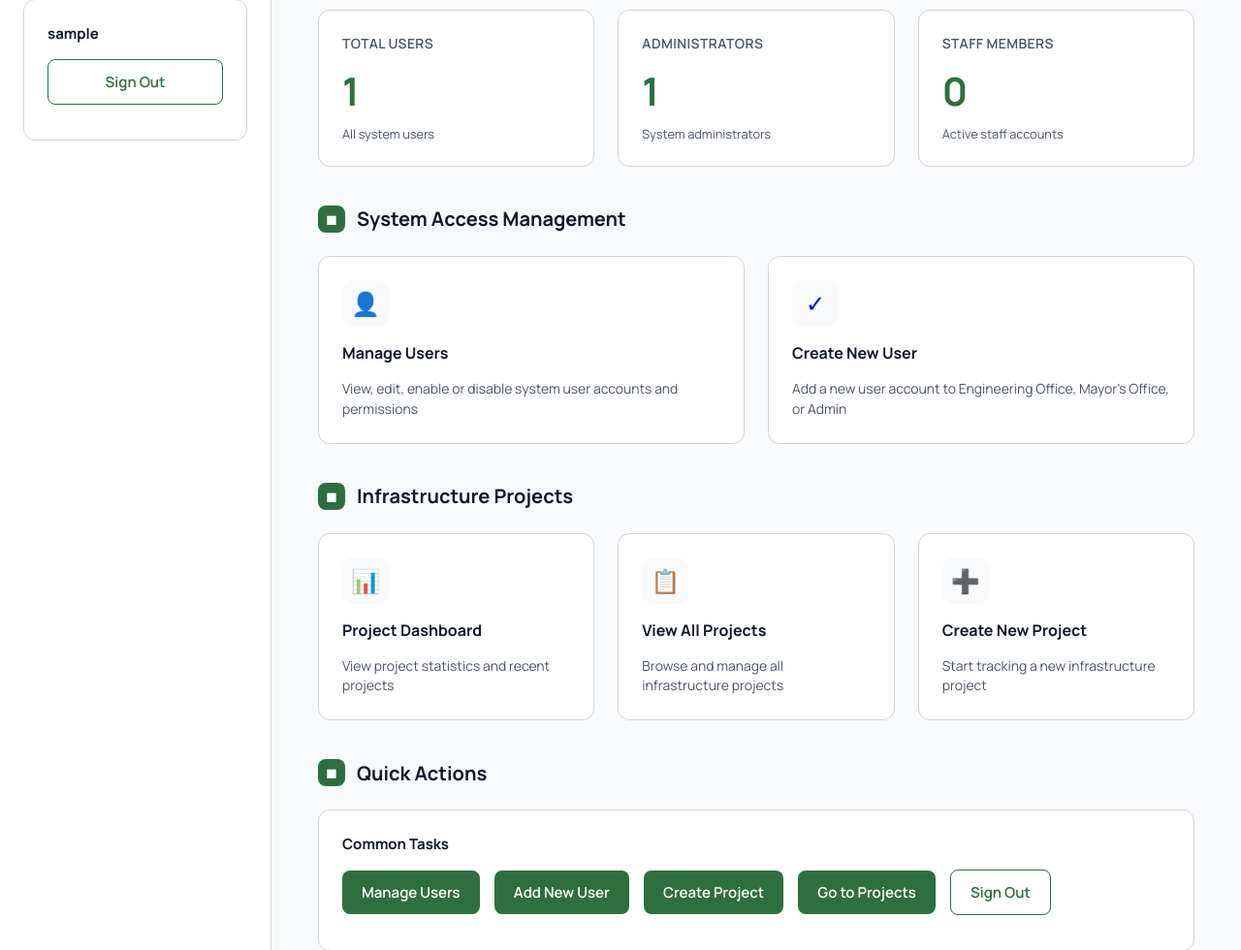
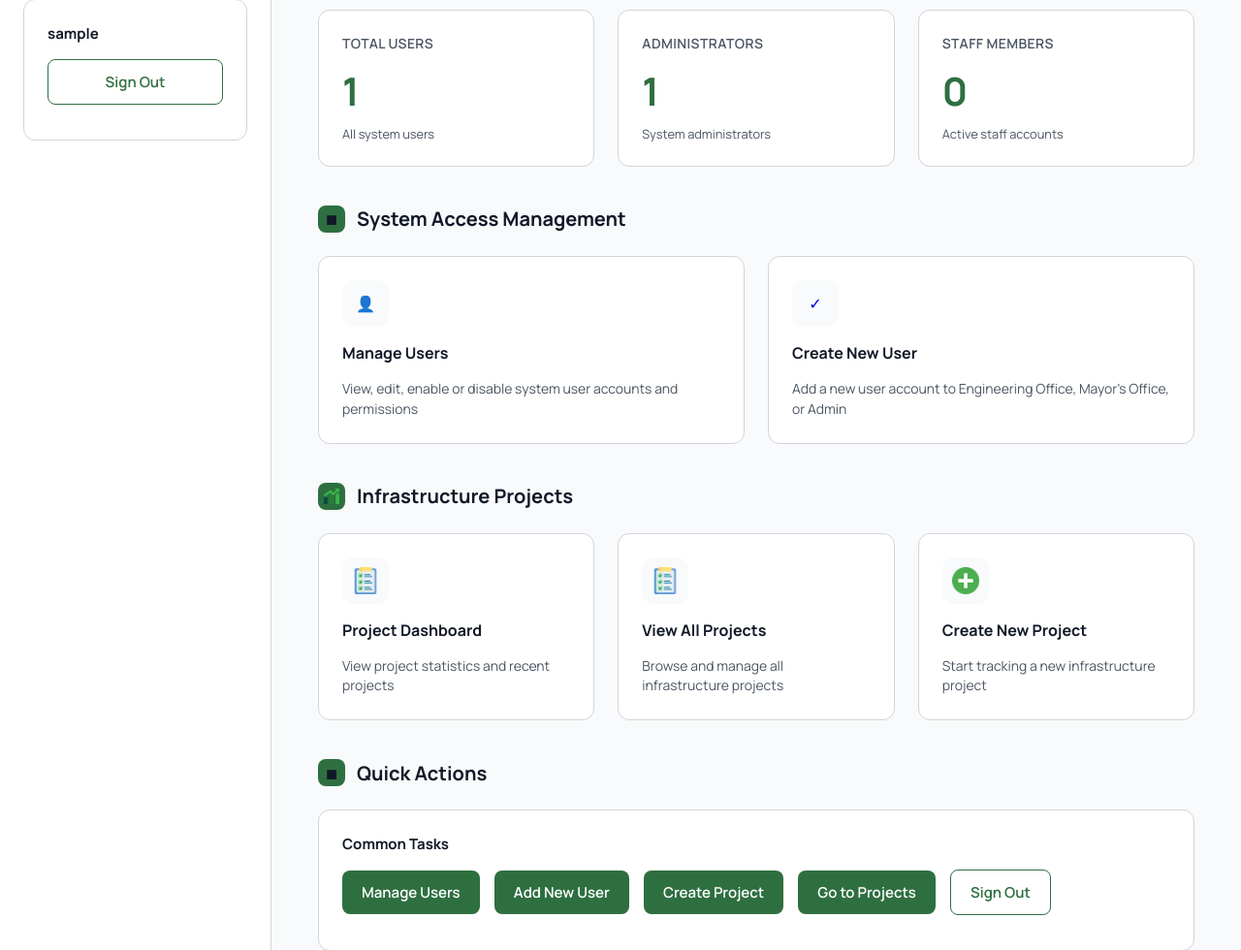
Before and after one commit to AboloftZeke/Gabaldon-Municipality-Project-Tracker, a Django app: page /admin-dashboard/ in a window 1280 px wide. Shown: the part 441-1421 px from the top of the page at 97% size. Run offline with Django 5.2, Linux system fonts and the light colour scheme; the visitor is signed in with stand-in values (Sample User, id 1); data comes from the database, SQL or seed files in the repository.

Commit message:
changed infrastructure emojis to icon

```diff
--- a/templates/core/admin_dashboard.html
+++ b/templates/core/admin_dashboard.html
@@ -301,8 +301,13 @@
         display: flex;
         align-items: center;
         justify-content: center;
-        color: var(--white);
-        font-size: 1.2rem;
+    }
+
+    .section-icon img {
+        width: 16px;
+        height: 16px;
+        object-fit: contain;
+        display: block;
     }
 
     .action-grid {
@@ -336,7 +341,13 @@
         display: flex;
         align-items: center;
         justify-content: center;
-        font-size: 1.5rem;
+    }
+
+    .action-card-icon img {
+        width: 28px;
+        height: 28px;
+        object-fit: contain;
+        display: block;
     }
 
     .action-card-title {
@@ -586,20 +597,20 @@
     <!-- Infrastructure Projects Section for Engineering Users -->
     {% if user.profile.department == 'engineer' %}
     <div class="dashboard-section">
-        <h3><span class="section-icon">■</span>Infrastructure Projects</h3>
+        <h3><span class="section-icon"><img src="{% static 'images/infra-icon.png' %}" alt="Infrastructure"></span>Infrastructure Projects</h3>
         <div class="action-grid">
             <a href="{% url 'project_dashboard' %}" class="action-card">
-                <div class="action-card-icon">📊</div>
+                <div class="action-card-icon"><img src="{% static 'images/project-icon.png' %}" alt="Project dashboard"></div>
                 <div class="action-card-title">Project Dashboard</div>
                 <div class="action-card-desc">View project statistics and recent projects</div>
             </a>
             <a href="{% url 'project_list' %}" class="action-card">
-                <div class="action-card-icon">📋</div>
+                <div class="action-card-icon"><img src="{% static 'images/project-icon.png' %}" alt="All projects"></div>
                 <div class="action-card-title">View All Projects</div>
                 <div class="action-card-desc">Browse and manage all infrastructure projects</div>
             </a>
             <a href="{% url 'project_create' %}" class="action-card">
-                <div class="action-card-icon">➕</div>
+                <div class="action-card-icon"><img src="{% static 'images/add-icon.png' %}" alt="Create project"></div>
                 <div class="action-card-title">Create New Project</div>
                 <div class="action-card-desc">Start tracking a new infrastructure project</div>
             </a>
```
Also changed, not shown: static/images/add-icon.png (added), static/images/infra-icon.png (added), static/images/project-icon.png (added).
